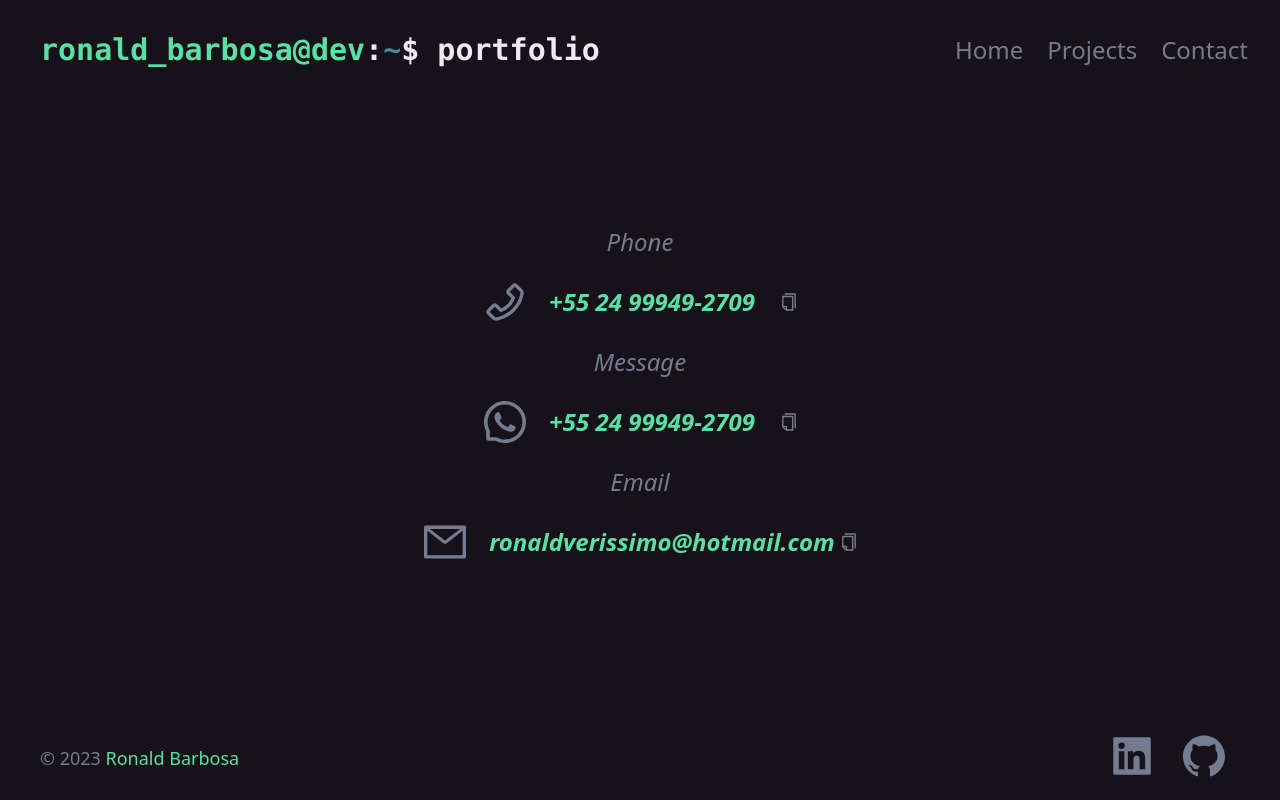
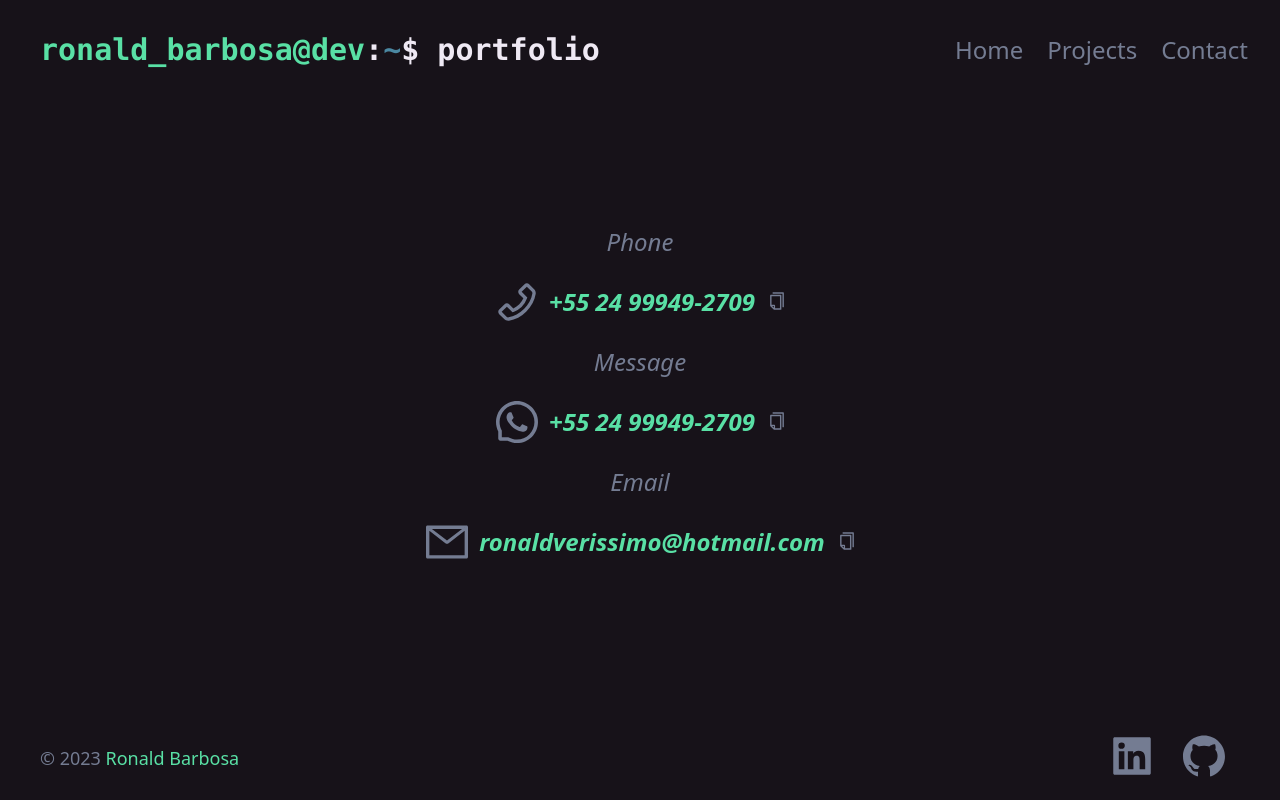
Before and after one commit to ronaldbarbosa/portfolio-front, a Next.js app: page /contact in a window 1280 px wide. Built offline with nearby package versions, Linux system fonts and the light colour scheme.

Commit message:
Visual adjusts in Contact and LoadingPage

```diff
--- a/src/components/Contact/ContactItems.tsx
+++ b/src/components/Contact/ContactItems.tsx
@@ -10,33 +10,39 @@ export default function ContactItems() {
         <p>Phone</p>
         <div className="flex max-sm:flex-col items-center my-5">
           <AiOutlinePhone className="text-5xl" />
-          <strong className="text-green mx-5 max-sm:mt-1 max-sm:text-xl">
+          <div>
+            <strong className="text-green mx-2 hover:underline max-sm:mt-1 max-sm:text-xl max-sm:mx-1">
               <a href="tel:+5524999492709">+55 24 99949-2709</a>
             </strong>
             <button onClick={() => copy('+5524999492709')}>
               <AiOutlineCopy className="text-xl ml-1 hover:text-green" />
             </button>
           </div>
+        </div>
         <p>Message</p>
         <div className="flex max-sm:flex-col items-center my-5">
           <AiOutlineWhatsApp className="text-5xl" />
-          <strong className="text-green mx-5 max-sm:mt-1 max-sm:text-xl">
+          <div>
+            <strong className="text-green mx-2 hover:underline max-sm:mt-1 max-sm:text-xl max-sm:mx-1">
               <a href="https://wa.me/5524999492709" target="_blank">+55 24 99949-2709</a>
             </strong>
             <button onClick={() => copy('+5524999492709')}>
               <AiOutlineCopy className="text-xl ml-1 hover:text-green" />
             </button>
           </div>
+        </div>
         <p>Email</p>
         <div className="flex max-sm:flex-col items-center my-5">
           <AiOutlineMail className="text-5xl" />
-          <strong className="text-green ml-5 max-sm:mt-1 max-sm:text-xl">
+          <div>
+            <strong className="text-green mx-2 hover:underline max-sm:mt-1 max-sm:text-xl max-sm:mx-1">
               <a href="mailto:ronaldverissimo@hotmail.com" target="_blank">ronaldverissimo@hotmail.com</a>
             </strong>
             <button onClick={() => copy('ronaldverissimo@hotmail.com')}>
               <AiOutlineCopy className="text-xl ml-1 hover:text-green" />
             </button>
           </div>
+        </div>
       </address>
     </div>
   );
--- a/src/components/LoadingPage.tsx
+++ b/src/components/LoadingPage.tsx
@@ -18,7 +18,7 @@ export default function LoadingPage(info: LoadingPageProps) {
       strokeWidth={2}
       strokeWidthSecondary={2}
     />
-    <h5 className="text-xl text-white mt-5">{ info.info }</h5>
+    <h5 className="text-xl text-white mt-5 sm: text-center">{ info.info }</h5>
   </div>
   );
 }
```
Lines whose indentation alone changed are shown as unchanged.
